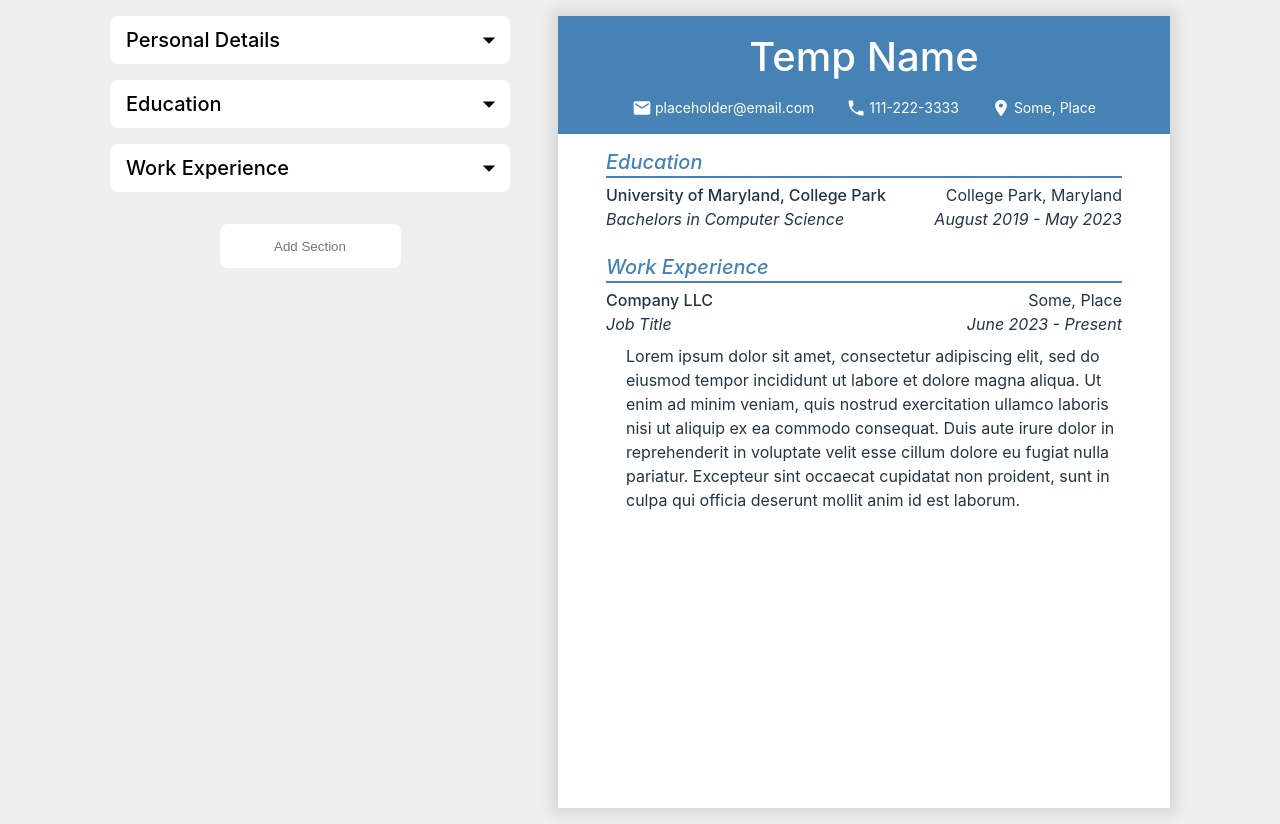
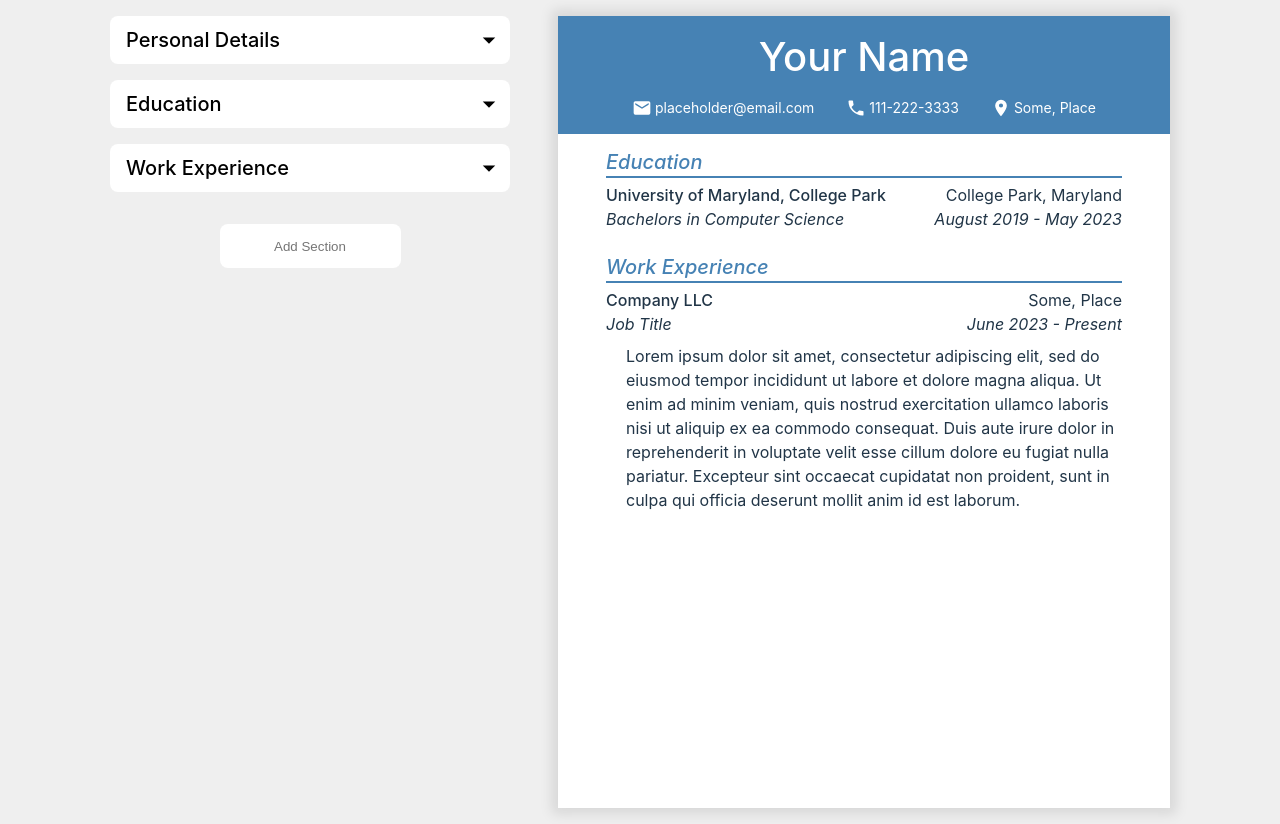
Before and after one commit to BrianHuang56/odin-cv-application, a React (Vite) app: page / in a window 1280 px wide. Built offline with nearby package versions, Linux system fonts and the light colour scheme.

Commit message:
Replacing default values

```diff
--- a/src/App.jsx
+++ b/src/App.jsx
@@ -6,7 +6,7 @@ import { useState } from 'react';
 
 var copyHeader;
 function App() {
-  const defHeader = {"name": "Temp Name", "phone": "111-222-3333", "email": "placeholder@email.com", "location": "Some, Place"};
+  const defHeader = {"name": "Your Name", "phone": "111-222-3333", "email": "placeholder@email.com", "location": "Some, Place"};
   const education = [{"datestart": "August 2019", "dateend": "May 2023", "name": "University of Maryland, College Park",
                      "title": "Bachelors in Computer Science", "location": "College Park, Maryland", "key": uuidv4()}];
   const we = [{"datestart": "June 2023", "dateend": "Present", "name": "Company LLC", "title": "Job Title", "location": "Some, Place",
```
